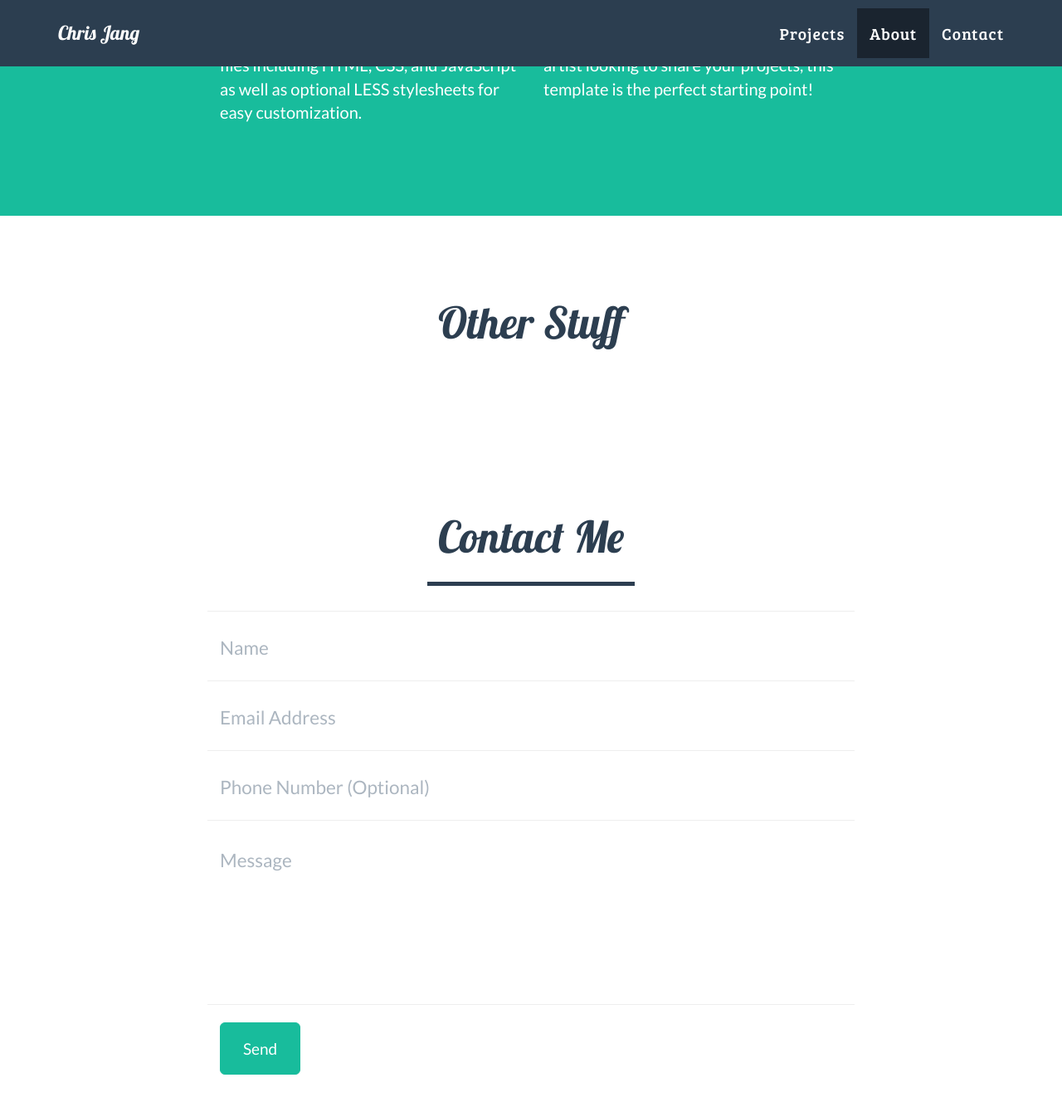
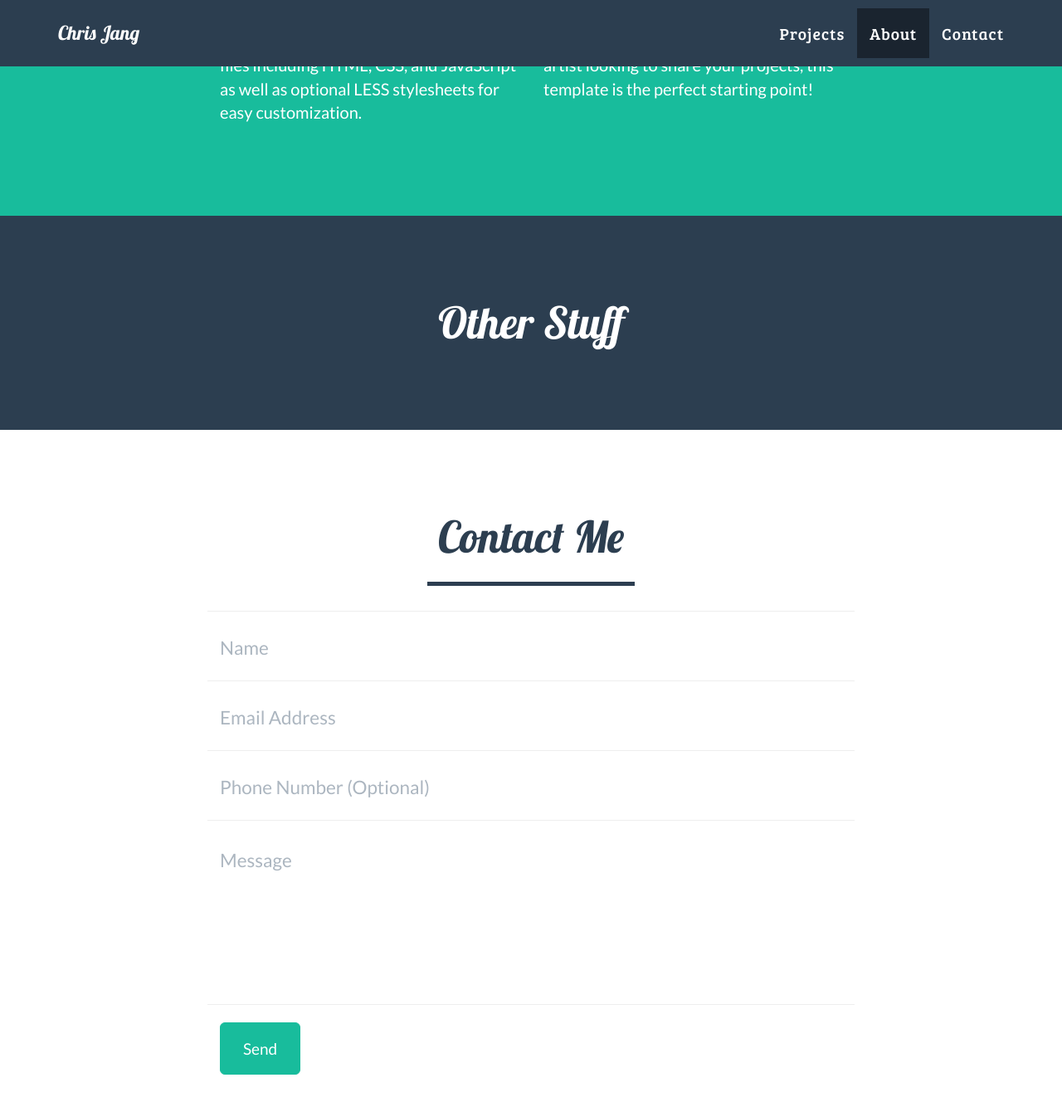
Before and after one commit to cjang5/cjang5.github.io, a Jekyll site: the page built from index.html, in a window 1280 px wide and 1400 px high, scrolled down 1136 px. Shown: the top 1334 px of the window at 83% size. Built offline with Jekyll 4.4.1, drawn with Linux system fonts in a browser that asks for light colours.

Commit message:
Reverted section class name to OtherStuff

```diff
--- a/_includes/contact.html
+++ b/_includes/contact.html
@@ -1,5 +1,5 @@
 <!-- Other Stuff bar -->
-    <section class="Other Stuff">
+    <section class="OtherStuff">
 	<div class="container">
 	    <div class="row">
     	    	<div class="col-lg-12 text-center">
--- a/_includes/css/main.css
+++ b/_includes/css/main.css
@@ -214,7 +214,7 @@ section.success {
     background: #{{ site.color.primary }};
 }
 
-section."Other Stuff" {
+section.OtherStuff {
     color: #fff;
     background: #{{ site.color.secondary }};
 }
```
